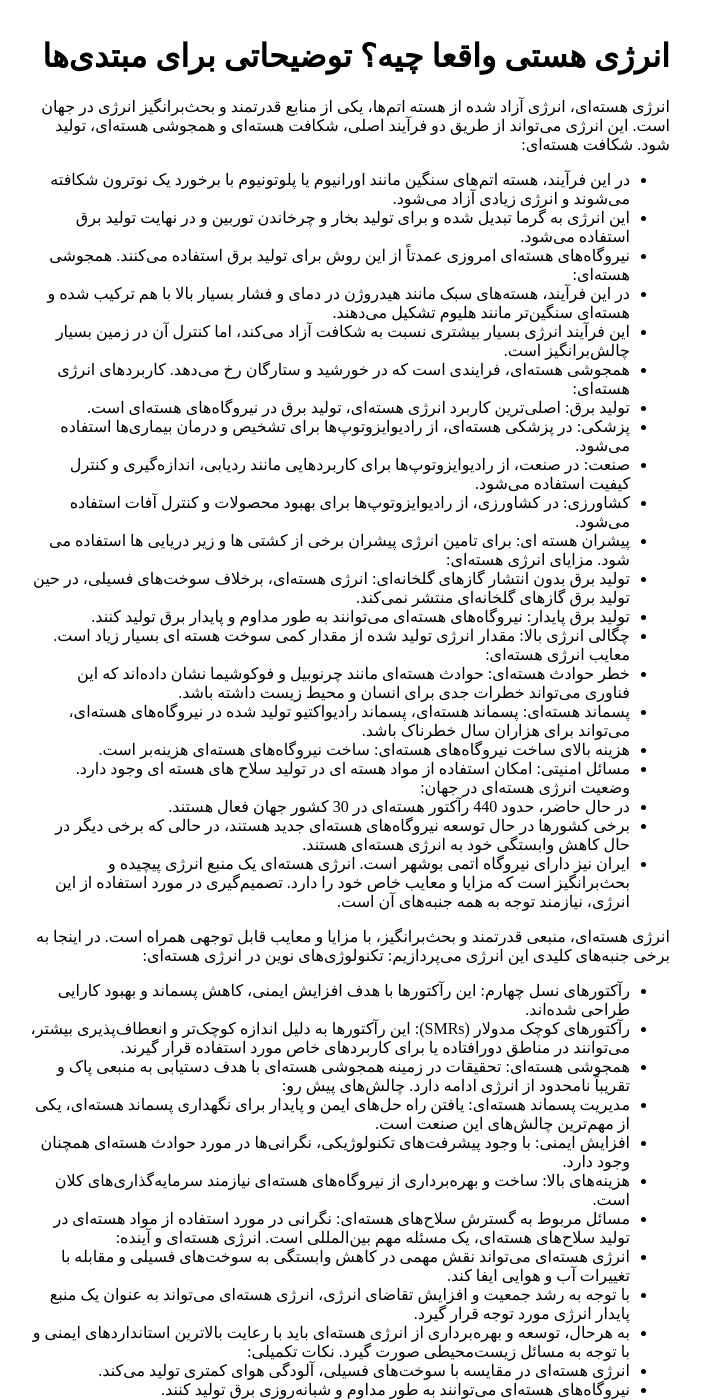
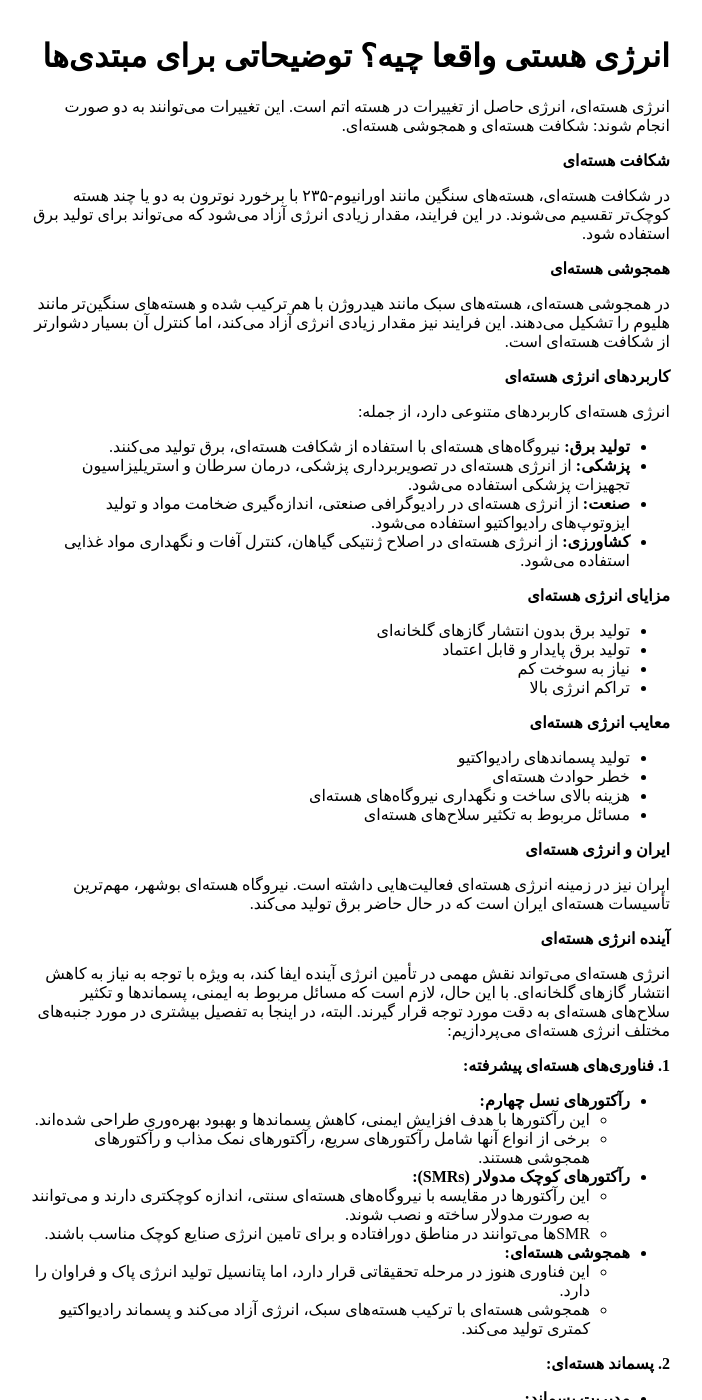
Before and after one commit to darkblog/darkblog.github.io, a Jekyll site: the page built from _posts/2025-3-24-17.md, in a window 1280 px wide and 1400 px high. Shown: the whole window, without its empty margins (290-992 px from the left). Built offline with Jekyll 4.4.1, drawn with Linux system fonts in a browser that asks for light colours; some of the changed text lies outside the part shown.

Commit message:
Update 2025-3-24-17.md

```diff
--- a/_posts/2025-3-24-17.md
+++ b/_posts/2025-3-24-17.md
@@ -3,52 +3,95 @@ layout: post
 title: انرژی هستی واقعا چیه؟ توضیحاتی برای مبتدی‌ها
 ---
 
-انرژی هسته‌ای، انرژی آزاد شده از هسته اتم‌ها، یکی از منابع قدرتمند و بحث‌برانگیز انرژی در جهان است. این انرژی می‌تواند از طریق دو فرآیند اصلی، شکافت هسته‌ای و همجوشی هسته‌ای، تولید شود.
-شکافت هسته‌ای:
- * در این فرآیند، هسته اتم‌های سنگین مانند اورانیوم یا پلوتونیوم با برخورد یک نوترون شکافته می‌شوند و انرژی زیادی آزاد می‌شود.
- * این انرژی به گرما تبدیل شده و برای تولید بخار و چرخاندن توربین و در نهایت تولید برق استفاده می‌شود.
- * نیروگاه‌های هسته‌ای امروزی عمدتاً از این روش برای تولید برق استفاده می‌کنند.
-همجوشی هسته‌ای:
- * در این فرآیند، هسته‌های سبک مانند هیدروژن در دمای و فشار بسیار بالا با هم ترکیب شده و هسته‌ای سنگین‌تر مانند هلیوم تشکیل می‌دهند.
- * این فرآیند انرژی بسیار بیشتری نسبت به شکافت آزاد می‌کند، اما کنترل آن در زمین بسیار چالش‌برانگیز است.
- * همجوشی هسته‌ای، فرایندی است که در خورشید و ستارگان رخ می‌دهد.
-کاربردهای انرژی هسته‌ای:
- * تولید برق: اصلی‌ترین کاربرد انرژی هسته‌ای، تولید برق در نیروگاه‌های هسته‌ای است.
- * پزشکی: در پزشکی هسته‌ای، از رادیوایزوتوپ‌ها برای تشخیص و درمان بیماری‌ها استفاده می‌شود.
- * صنعت: در صنعت، از رادیوایزوتوپ‌ها برای کاربردهایی مانند ردیابی، اندازه‌گیری و کنترل کیفیت استفاده می‌شود.
- * کشاورزی: در کشاورزی، از رادیوایزوتوپ‌ها برای بهبود محصولات و کنترل آفات استفاده می‌شود.
- * پیشران هسته ای: برای تامین انرژی پیشران برخی از کشتی ها و زیر دریایی ها استفاده می شود.
-مزایای انرژی هسته‌ای:
- * تولید برق بدون انتشار گازهای گلخانه‌ای: انرژی هسته‌ای، برخلاف سوخت‌های فسیلی، در حین تولید برق گازهای گلخانه‌ای منتشر نمی‌کند.
- * تولید برق پایدار: نیروگاه‌های هسته‌ای می‌توانند به طور مداوم و پایدار برق تولید کنند.
- * چگالی انرژی بالا: مقدار انرژی تولید شده از مقدار کمی سوخت هسته ای بسیار زیاد است.
-معایب انرژی هسته‌ای:
- * خطر حوادث هسته‌ای: حوادث هسته‌ای مانند چرنوبیل و فوکوشیما نشان داده‌اند که این فناوری می‌تواند خطرات جدی برای انسان و محیط زیست داشته باشد.
- * پسماند هسته‌ای: پسماند هسته‌ای، پسماند رادیواکتیو تولید شده در نیروگاه‌های هسته‌ای، می‌تواند برای هزاران سال خطرناک باشد.
- * هزینه بالای ساخت نیروگاه‌های هسته‌ای: ساخت نیروگاه‌های هسته‌ای هزینه‌بر است.
- * مسائل امنیتی: امکان استفاده از مواد هسته ای در تولید سلاح های هسته ای وجود دارد.
-وضعیت انرژی هسته‌ای در جهان:
- * در حال حاضر، حدود 440 رآکتور هسته‌ای در 30 کشور جهان فعال هستند.
- * برخی کشورها در حال توسعه نیروگاه‌های هسته‌ای جدید هستند، در حالی که برخی دیگر در حال کاهش وابستگی خود به انرژی هسته‌ای هستند.
- * ایران نیز دارای نیروگاه اتمی بوشهر است.
-انرژی هسته‌ای یک منبع انرژی پیچیده و بحث‌برانگیز است که مزایا و معایب خاص خود را دارد. تصمیم‌گیری در مورد استفاده از این انرژی، نیازمند توجه به همه جنبه‌های آن است.
+انرژی هسته‌ای، انرژی حاصل از تغییرات در هسته اتم است. این تغییرات می‌توانند به دو صورت انجام شوند: شکافت هسته‌ای و همجوشی هسته‌ای.
 
-انرژی هسته‌ای، منبعی قدرتمند و بحث‌برانگیز، با مزایا و معایب قابل توجهی همراه است. در اینجا به برخی جنبه‌های کلیدی این انرژی می‌پردازیم:
-تکنولوژی‌های نوین در انرژی هسته‌ای:
- * رآکتورهای نسل چهارم: این رآکتورها با هدف افزایش ایمنی، کاهش پسماند و بهبود کارایی طراحی شده‌اند.
- * رآکتورهای کوچک مدولار (SMRs): این رآکتورها به دلیل اندازه کوچک‌تر و انعطاف‌پذیری بیشتر، می‌توانند در مناطق دورافتاده یا برای کاربردهای خاص مورد استفاده قرار گیرند.
- * همجوشی هسته‌ای: تحقیقات در زمینه همجوشی هسته‌ای با هدف دستیابی به منبعی پاک و تقریباً نامحدود از انرژی ادامه دارد.
-چالش‌های پیش رو:
- * مدیریت پسماند هسته‌ای: یافتن راه حل‌های ایمن و پایدار برای نگهداری پسماند هسته‌ای، یکی از مهم‌ترین چالش‌های این صنعت است.
- * افزایش ایمنی: با وجود پیشرفت‌های تکنولوژیکی، نگرانی‌ها در مورد حوادث هسته‌ای همچنان وجود دارد.
- * هزینه‌های بالا: ساخت و بهره‌برداری از نیروگاه‌های هسته‌ای نیازمند سرمایه‌گذاری‌های کلان است.
- * مسائل مربوط به گسترش سلاح‌های هسته‌ای: نگرانی در مورد استفاده از مواد هسته‌ای در تولید سلاح‌های هسته‌ای، یک مسئله مهم بین‌المللی است.
-انرژی هسته‌ای و آینده:
- * انرژی هسته‌ای می‌تواند نقش مهمی در کاهش وابستگی به سوخت‌های فسیلی و مقابله با تغییرات آب و هوایی ایفا کند.
- * با توجه به رشد جمعیت و افزایش تقاضای انرژی، انرژی هسته‌ای می‌تواند به عنوان یک منبع پایدار انرژی مورد توجه قرار گیرد.
- * به هرحال، توسعه و بهره‌برداری از انرژی هسته‌ای باید با رعایت بالاترین استانداردهای ایمنی و با توجه به مسائل زیست‌محیطی صورت گیرد.
-نکات تکمیلی:
- * انرژی هسته‌ای در مقایسه با سوخت‌های فسیلی، آلودگی هوای کمتری تولید می‌کند.
- * نیروگاه‌های هسته‌ای می‌توانند به طور مداوم و شبانه‌روزی برق تولید کنند.
- * انرژی هسته‌ای می‌تواند به عنوان یک منبع انرژی پایه در شبکه‌های برق مورد استفاده قرار گیرد.
-امیدوارم این اطلاعات مفید باشد.
+**شکافت هسته‌ای**
+
+در شکافت هسته‌ای، هسته‌های سنگین مانند اورانیوم-۲۳۵ با برخورد نوترون به دو یا چند هسته کوچک‌تر تقسیم می‌شوند. در این فرایند، مقدار زیادی انرژی آزاد می‌شود که می‌تواند برای تولید برق استفاده شود.
+
+**همجوشی هسته‌ای**
+
+در همجوشی هسته‌ای، هسته‌های سبک مانند هیدروژن با هم ترکیب شده و هسته‌های سنگین‌تر مانند هلیوم را تشکیل می‌دهند. این فرایند نیز مقدار زیادی انرژی آزاد می‌کند، اما کنترل آن بسیار دشوارتر از شکافت هسته‌ای است.
+
+**کاربردهای انرژی هسته‌ای**
+
+انرژی هسته‌ای کاربردهای متنوعی دارد، از جمله:
+
+* **تولید برق:** نیروگاه‌های هسته‌ای با استفاده از شکافت هسته‌ای، برق تولید می‌کنند.
+* **پزشکی:** از انرژی هسته‌ای در تصویربرداری پزشکی، درمان سرطان و استریلیزاسیون تجهیزات پزشکی استفاده می‌شود.
+* **صنعت:** از انرژی هسته‌ای در رادیوگرافی صنعتی، اندازه‌گیری ضخامت مواد و تولید ایزوتوپ‌های رادیواکتیو استفاده می‌شود.
+* **کشاورزی:** از انرژی هسته‌ای در اصلاح ژنتیکی گیاهان، کنترل آفات و نگهداری مواد غذایی استفاده می‌شود.
+
+**مزایای انرژی هسته‌ای**
+
+* تولید برق بدون انتشار گازهای گلخانه‌ای
+* تولید برق پایدار و قابل اعتماد
+* نیاز به سوخت کم
+* تراکم انرژی بالا
+
+**معایب انرژی هسته‌ای**
+
+* تولید پسماندهای رادیواکتیو
+* خطر حوادث هسته‌ای
+* هزینه بالای ساخت و نگهداری نیروگاه‌های هسته‌ای
+* مسائل مربوط به تکثیر سلاح‌های هسته‌ای
+
+**ایران و انرژی هسته‌ای**
+
+ایران نیز در زمینه انرژی هسته‌ای فعالیت‌هایی داشته است. نیروگاه هسته‌ای بوشهر، مهم‌ترین تأسیسات هسته‌ای ایران است که در حال حاضر برق تولید می‌کند.
+
+**آینده انرژی هسته‌ای**
+
+انرژی هسته‌ای می‌تواند نقش مهمی در تأمین انرژی آینده ایفا کند، به ویژه با توجه به نیاز به کاهش انتشار گازهای گلخانه‌ای. با این حال، لازم است که مسائل مربوط به ایمنی، پسماندها و تکثیر سلاح‌های هسته‌ای به دقت مورد توجه قرار گیرند.
+البته، در اینجا به تفصیل بیشتری در مورد جنبه‌های مختلف انرژی هسته‌ای می‌پردازیم:
+
+**1. فناوری‌های هسته‌ای پیشرفته:**
+
+* **رآکتورهای نسل چهارم:**
+    * این رآکتورها با هدف افزایش ایمنی، کاهش پسماندها و بهبود بهره‌وری طراحی شده‌اند.
+    * برخی از انواع آنها شامل رآکتورهای سریع، رآکتورهای نمک مذاب و رآکتورهای همجوشی هستند.
+* **رآکتورهای کوچک مدولار (SMRs):**
+    * این رآکتورها در مقایسه با نیروگاه‌های هسته‌ای سنتی، اندازه کوچکتری دارند و می‌توانند به صورت مدولار ساخته و نصب شوند.
+    * SMRها می‌توانند در مناطق دورافتاده و برای تامین انرژی صنایع کوچک مناسب باشند.
+* **همجوشی هسته‌ای:**
+    * این فناوری هنوز در مرحله تحقیقاتی قرار دارد، اما پتانسیل تولید انرژی پاک و فراوان را دارد.
+    * همجوشی هسته‌ای با ترکیب هسته‌های سبک، انرژی آزاد می‌کند و پسماند رادیواکتیو کمتری تولید می‌کند.
+
+**2. پسماند هسته‌ای:**
+
+* **مدیریت پسماند:**
+    * پسماندهای هسته‌ای به دلیل پرتوزایی، نیاز به مدیریت دقیق و طولانی‌مدت دارند.
+    * روش‌های مختلفی برای مدیریت پسماندها وجود دارد، از جمله دفن در اعماق زمین و بازفرآوری.
+* **بازفرآوری پسماند:**
+    * بازفرآوری پسماندها می‌تواند حجم پسماندها را کاهش داده و مواد قابل استفاده را بازیابی کند.
+    * این روش می‌تواند به کاهش نیاز به استخراج اورانیوم جدید کمک کند.
+
+**3. ایمنی هسته‌ای:**
+
+* **تدابیر ایمنی:**
+    * نیروگاه‌های هسته‌ای با تدابیر ایمنی چندلایه طراحی می‌شوند تا از حوادث احتمالی جلوگیری شود.
+    * این تدابیر شامل سیستم‌های خنک‌کننده اضطراری، محفظه‌های مهار و سیستم‌های کنترل پیشرفته است.
+* **حوادث هسته‌ای:**
+    * حوادث هسته‌ای مانند چرنوبیل و فوکوشیما نشان‌دهنده خطرات احتمالی این فناوری هستند.
+    * درس‌هایی که از این حوادث گرفته شده، به بهبود ایمنی نیروگاه‌های هسته‌ای کمک کرده است.
+
+**4. انرژی هسته‌ای و محیط زیست:**
+
+* **تغییرات آب و هوایی:**
+    * انرژی هسته‌ای می‌تواند به کاهش انتشار گازهای گلخانه‌ای و مقابله با تغییرات آب و هوایی کمک کند.
+    * نیروگاه‌های هسته‌ای در طول تولید برق، گازهای گلخانه‌ای منتشر نمی‌کنند.
+* **آلودگی محیط زیست:**
+    * استخراج اورانیوم و مدیریت پسماندها می‌توانند اثرات منفی بر محیط زیست داشته باشند.
+    * با این حال، در مقایسه با سوخت‌های فسیلی، انرژی هسته‌ای آلودگی کمتری تولید می‌کند.
+
+**5. جنبه‌های اقتصادی و سیاسی:**
+
+* **هزینه تولید برق:**
+    * هزینه ساخت نیروگاه‌های هسته‌ای بالا است، اما هزینه تولید برق در طول عمر نیروگاه نسبتاً پایین است.
+    * عوامل مختلفی بر هزینه تولید برق هسته‌ای تاثیر می‌گذارند، از جمله هزینه سوخت، هزینه ساخت و هزینه مدیریت پسماند.
+* **امنیت انرژی:**
+    * انرژی هسته‌ای می‌تواند به تنوع بخشیدن به منابع انرژی و افزایش امنیت انرژی کشورها کمک کند.
+    * کشورهایی که به منابع اورانیوم دسترسی دارند، می‌توانند وابستگی خود به واردات سوخت‌های فسیلی را کاهش دهند.
+* **سیاست‌های هسته‌ای:**
+    * سیاست‌های هسته‌ای کشورها تحت تاثیر عوامل مختلفی قرار دارد، از جمله امنیت ملی، اقتصاد و نگرانی‌های زیست‌محیطی.
+    * پیمان‌های بین‌المللی مانند پیمان منع گسترش سلاح‌های هسته‌ای (NPT) نقش مهمی در کنترل و مدیریت فناوری هسته‌ای دارند.
```
